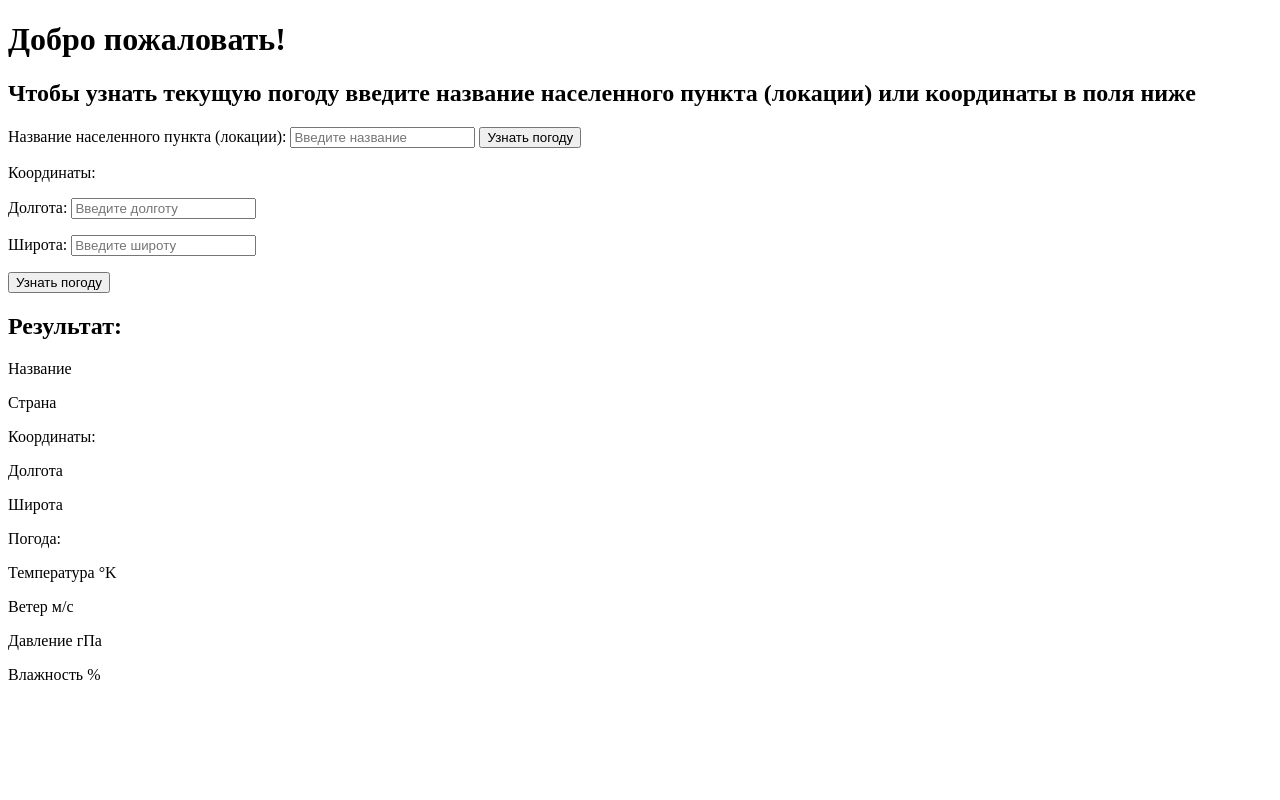
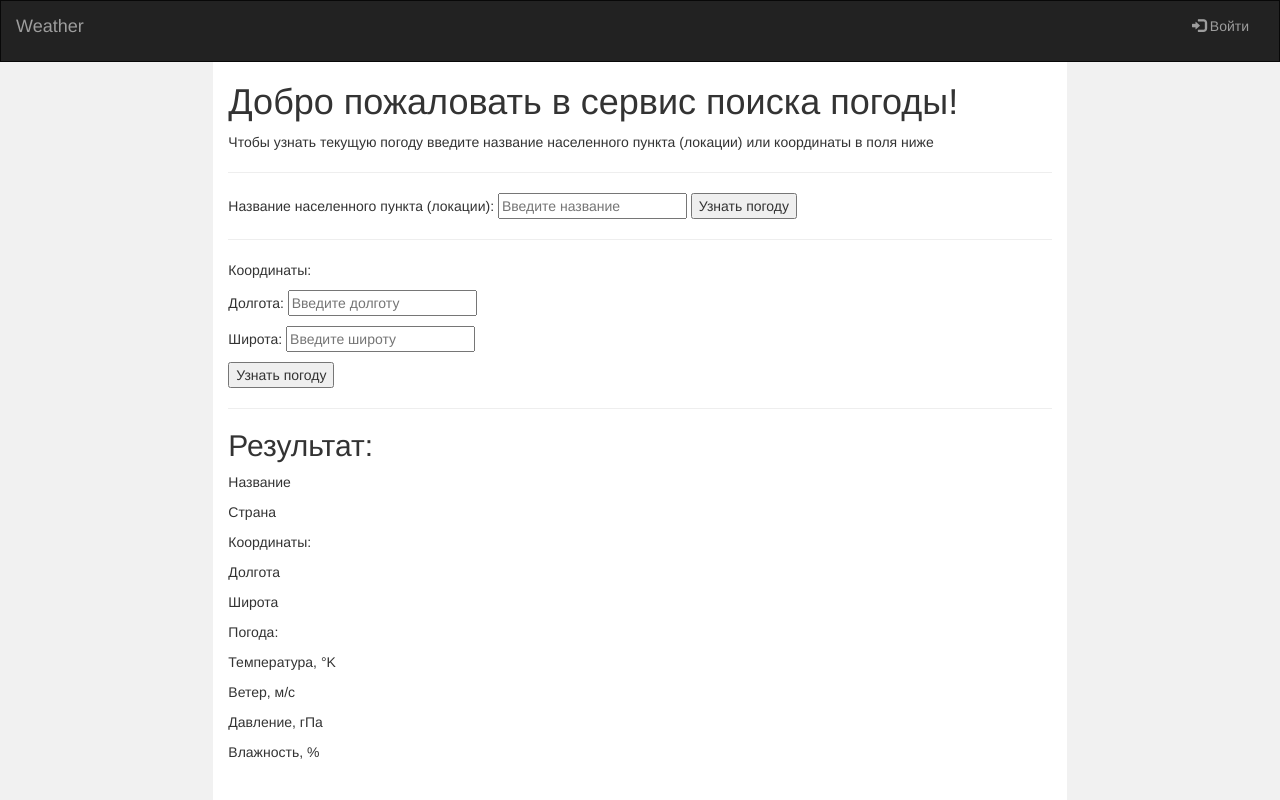
Before and after one commit to TeNeReS/weather, a plain HTML site: page public/index.html in a window 1280 px wide. Shown: the top 800 px of the page. Drawn offline with nearby package versions, Linux system fonts and the light colour scheme; some packages are replaced by stand-ins of ours.

Commit message:
Bootstrap template added

```diff
--- a/public/index.html
+++ b/public/index.html
@@ -3,21 +3,81 @@
 <head>
     <meta charset="UTF-8">
     <title>Weather</title>
+    <meta name="viewport" content="width=device-width, initial-scale=1">
+    <link rel="stylesheet" href="https://maxcdn.bootstrapcdn.com/bootstrap/3.3.7/css/bootstrap.min.css">
+    <script src="https://ajax.googleapis.com/ajax/libs/jquery/3.2.1/jquery.min.js"></script>
+    <script src="https://maxcdn.bootstrapcdn.com/bootstrap/3.3.7/js/bootstrap.min.js"></script>
     <script src="https://ajax.googleapis.com/ajax/libs/angularjs/1.6.6/angular.js"></script>
     <script src="https://ajax.googleapis.com/ajax/libs/angularjs/1.6.6/angular-resource.js"></script>
     <script src="controller.js"></script>
+    <style>
+        body, html {
+            height: 100%;
+        }
+
+        .container {
+            min-height: 100%;
+            min-width: 100%;
+        }
+
+        .navbar {
+            margin-bottom: 0;
+            border-radius: 0;
+        }
+
+        .row.content {height: 1000px}
+
+        .sidenav {
+            padding-top: 20px;
+            background-color: #f1f1f1;
+            min-height: 100%;
+        }
+
+        footer {
+            background-color: #555;
+            color: white;
+            padding: 15px;
+        }
+
+        @media screen and (max-width: 767px) {
+            .sidenav {
+                height: auto;
+                padding: 15px;
+            }
+            .row.content {height:auto;}
+        }
+    </style>
 </head>
 
 <body ng-controller="mainController">
-    <div>
-        <h1>Добро пожаловать!</h1>
-        <h2>Чтобы узнать текущую погоду введите название населенного пункта (локации) или координаты в поля ниже</h2>
+
+<nav class="navbar navbar-inverse">
+    <div class="container-fluid">
+        <p class="navbar-brand">Weather</p>
+        <div class="collapse navbar-collapse" id="myNavbar">
+            <ul class="nav navbar-nav navbar-right">
+                <li><a href="#"><span class="glyphicon glyphicon-log-in"></span> Войти</a></li>
+            </ul>
+        </div>
+    </div>
+</nav>
+
+<div class="container text-center">
+    <div class="row content">
+        <div class="col-sm-2 sidenav">
+        </div>
+        <div class="col-sm-8 text-left">
+            <h1>Добро пожаловать в сервис поиска погоды!</h1>
+            <p>Чтобы узнать текущую погоду введите название населенного пункта (локации) или координаты в поля ниже</p>
+            <hr>
             Название населенного пункта (локации): <input type="text" ng-model="name" placeholder="Введите название">
             <button ng-click="getWeatherByName()" ng-enter="getWeatherByName()">Узнать погоду</button>
+            <hr>
             <p>Координаты:</p>
             <p>Долгота: <input type="text" ng-model="lon" placeholder="Введите долготу"></p>
             <p>Широта: <input type="text" ng-model="lat" placeholder="Введите широту"></p>
             <p><button ng-click="getWeatherByCoordinates()" ng-enter="getWeatherByCoordinates()">Узнать погоду</button></p>
+            <hr>
             <h2>Результат:</h2>
             <p>Название {{greeting.name}}</p>
             <p>Страна {{greeting.country}}</p>
@@ -25,11 +85,18 @@
             <p>Долгота {{greeting.longitude}}</p>
             <p>Широта {{greeting.latitude}}</p>
             <p>Погода:</p>
-        <p>Температура {{greeting.weather.temperature}} °K</p>
-        <p>Ветер {{greeting.weather.wind}} м/с</p>
-        <p>Давление {{greeting.weather.pressure}} гПа</p>
-        <p>Влажность {{greeting.weather.humidity}} %</p>
-        <p></p>
+            <p>Температура, °K {{greeting.weather.temperature}}</p>
+            <p>Ветер, м/с {{greeting.weather.wind}}</p>
+            <p>Давление, гПа {{greeting.weather.pressure}}</p>
+            <p>Влажность, % {{greeting.weather.humidity}}</p>
         </div>
+        <div class="col-sm-2 sidenav">
+        </div>
+    </div>
+</div>
+
+<footer class="container-fluid text-center">
+    <p>Weather</p>
+</footer>
 </body>
 </html>
```
Lines whose indentation alone changed are shown as unchanged.
